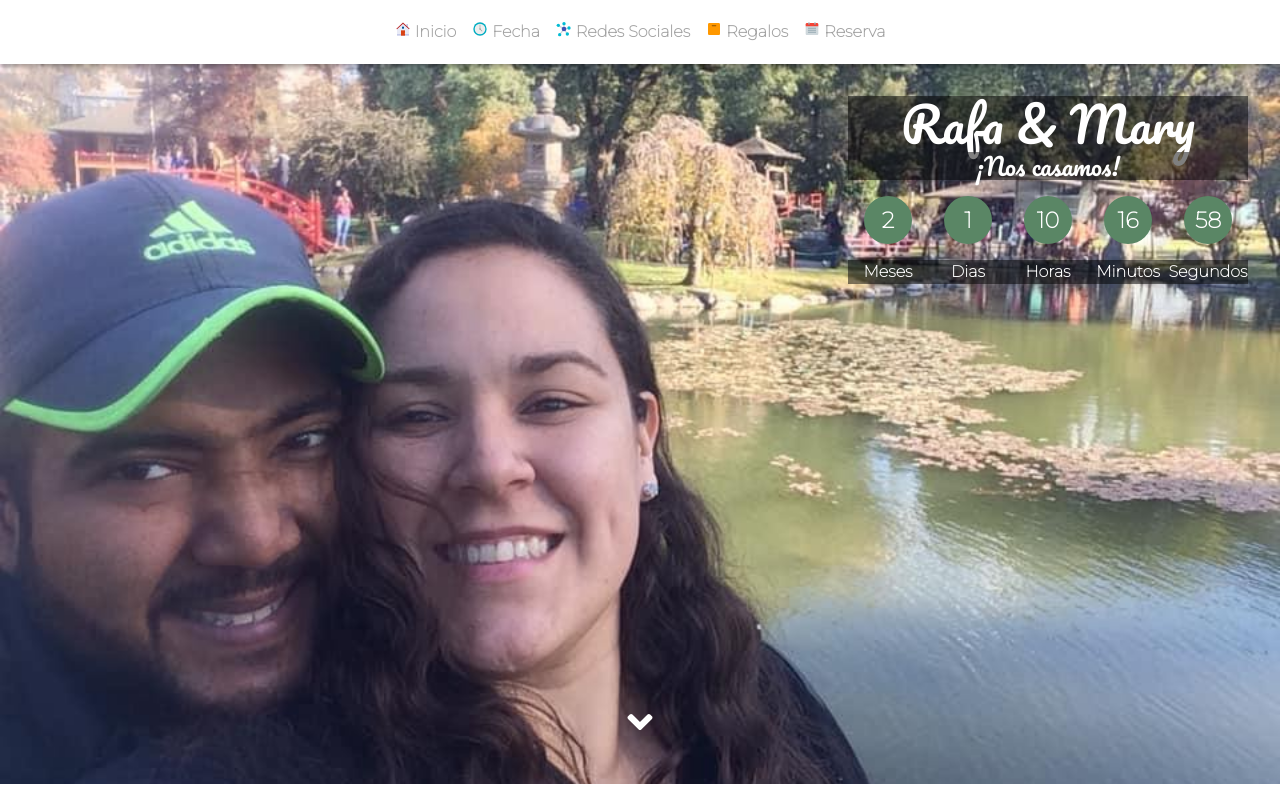
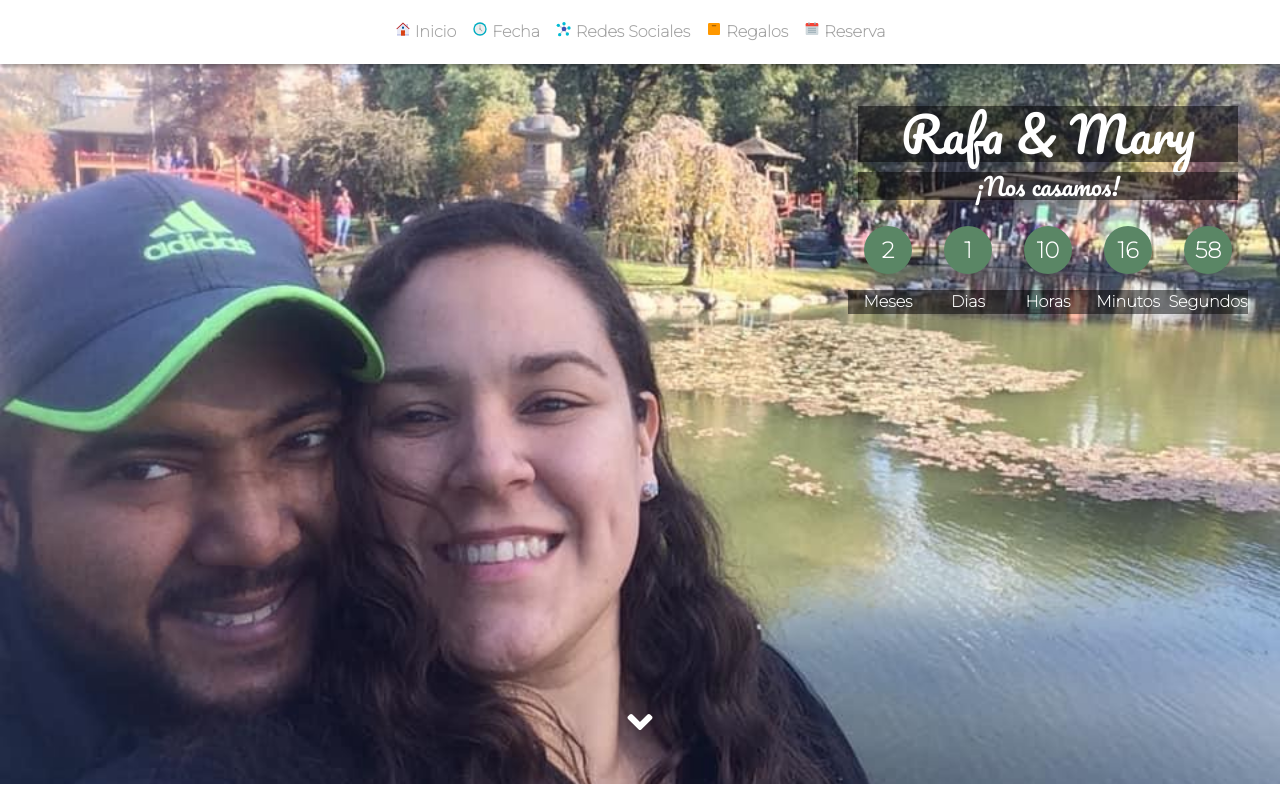
Before and after one commit to Codereggs/webPageMatrimonial, a React (Create React App) app: page / in a window 1280 px wide. Shown: the top 800 px of the page. Built offline with nearby package versions, Linux system fonts and the light colour scheme.

Commit message:
fix space

```diff
--- a/src/Components/Inicio.js
+++ b/src/Components/Inicio.js
@@ -6,7 +6,7 @@ import "aos/dist/aos.css";
 import { useEffect } from "react";
 
 const Inicio = () => {
-  const style = { backgroundColor: "rgba(0,0,0, 0.5)" };
+  const style = { backgroundColor: "rgba(0,0,0, 0.5)", margin: "10px" };
   useEffect(() => {
     Aos.init({ duration: 2000 });
   }, []);
```
